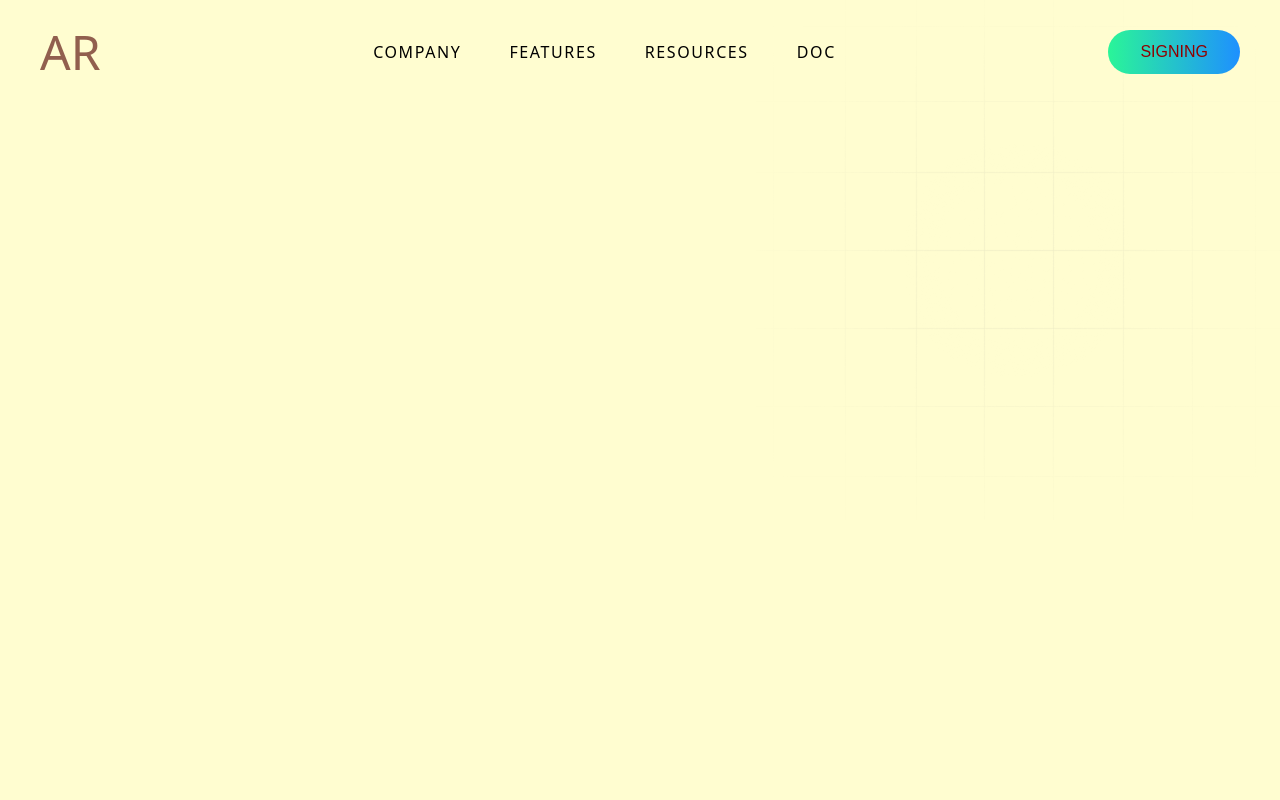
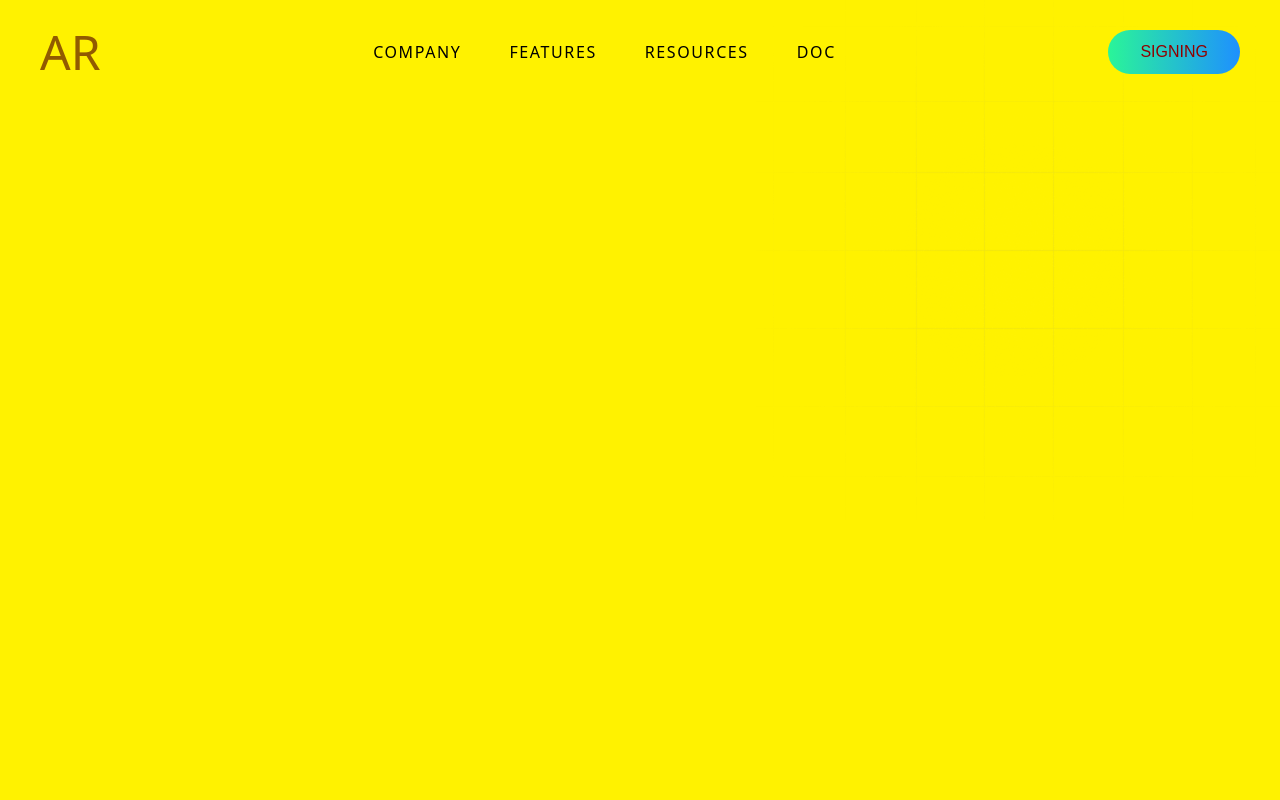
Before and after one commit to arinavmorkal-neo/neo-website, a plain HTML site: page index.html in a window 1280 px wide. Shown: the top 800 px of the page. Drawn offline with Linux system fonts and the light colour scheme; some packages are replaced by stand-ins of ours; a script that the page names is missing.

Commit message:
color and text change

```diff
--- a/styles.css
+++ b/styles.css
@@ -8,7 +8,7 @@ body {
     font-family:system-ui, -apple-system, BlinkMacSystemFont, 'Segoe UI',
      Roboto, Oxygen, Ubuntu, Cantarell, 'Open Sans', 'Helvetica Neue',
      sans-serif ;
-    background-color: #FFFDD0;
+    background-color: #fff200;
     color: #000000;
     min-height: 100vh;
     line-height: 1.5;
```
